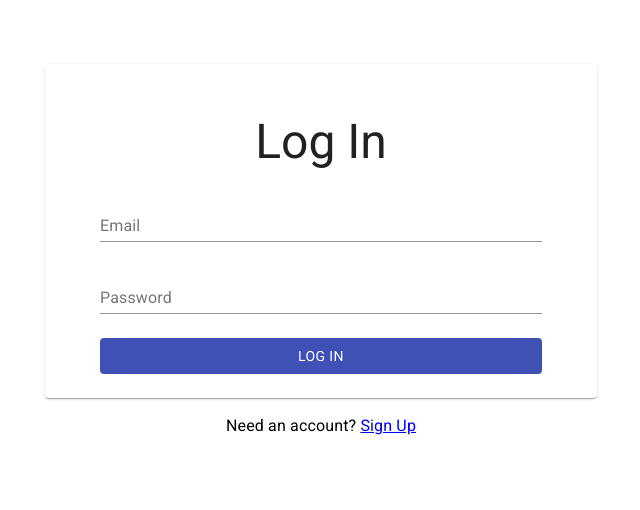
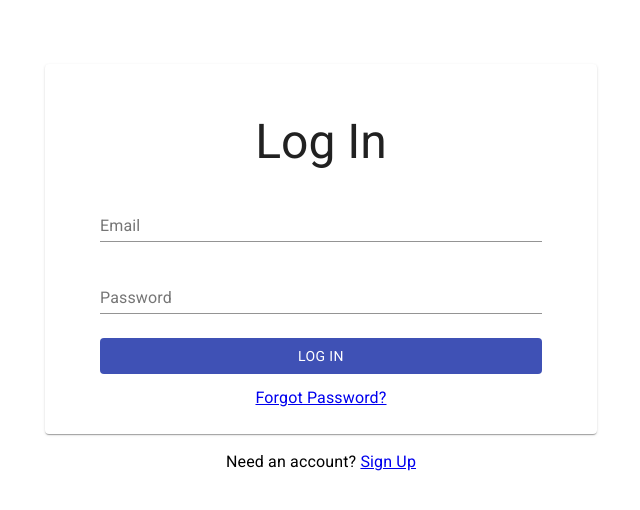
Before and after one commit to lcachay/react-firebase-login-crash-course, a React (Create React App) app: page /login in a window 1280 px wide. Shown: the top 510 px of the page, without its empty margins (319-959 px from the left). Built offline with nearby package versions, Linux system fonts and the light colour scheme; no server answers.

Commit message:
Forgot password routing

```diff
--- a/src/components/App.js
+++ b/src/components/App.js
@@ -2,6 +2,7 @@ import React from 'react'
 import Signup from "./Signup"
 import Dashboard from "./Dashboard"
 import Login from "./Login"
+import ForgotPassword from "./ForgotPassword"
 import 'fontsource-roboto';
 import CssBaseline from '@material-ui/core/CssBaseline';
 import { Container } from '@material-ui/core';
@@ -21,6 +22,7 @@ function App() {
                 <PrivateRoute exact path="/" component={Dashboard}/>
                 <Route path="/signup" component={Signup}/>
                 <Route path="/login" component={Login}/>
+                <Route path="/forgot-password" component={ForgotPassword}/>
               </Switch>
             </AuthProvider>
           </Router>
--- /dev/null
+++ b/src/components/ForgotPassword.js
@@ -0,0 +1,9 @@
+import React from 'react'
+
+export default function ForgotPassword() {
+   return (
+      <div>
+
+      </div>
+   )
+}
--- a/src/components/Login.js
+++ b/src/components/Login.js
@@ -49,6 +49,9 @@ export default function Login() {
                            <TextField fullWidth label="Password" type="password" inputRef={passwordRef}/>
                            <Button disabled={loading} variant="contained" color="primary" disableElevation type="submit" >Log In</Button>
                         </FormControl>
+                        <Typography variant="body1" style={{marginTop:'.75em'}}>
+                           <Link to="/forgot-password">Forgot Password?</Link>
+                        </Typography>
                      </form>
                   </CardContent>
             </Card>
```
Also changed, not shown: 1 other file (tests, documents, lock files or other folders).
